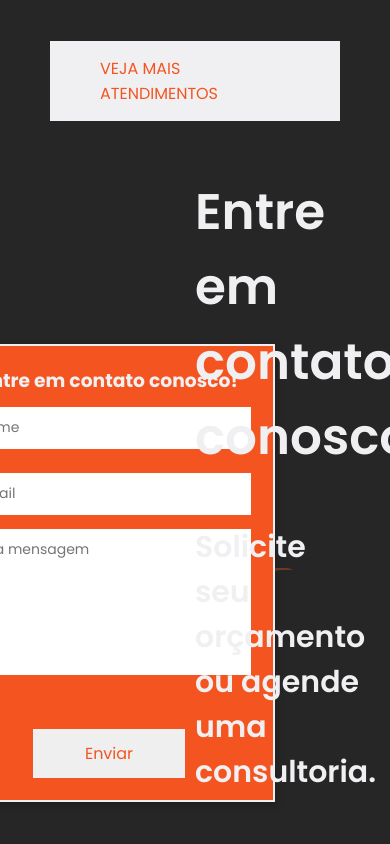
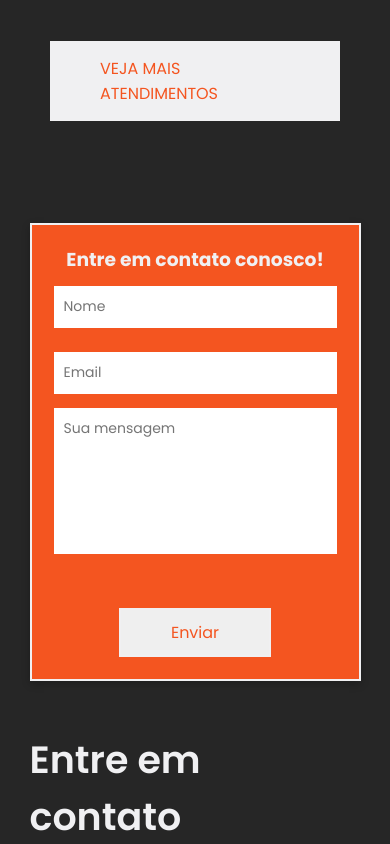
Before and after one commit to itsimoes/guara-site, a React (Create React App) app: page / in a window 390 px wide. Shown: the part 5000-5844 px from the top of the page. Built offline with nearby package versions, Linux system fonts and the light colour scheme.

Commit message:
Contact component MOBILE estilizado

```diff
--- a/src/components/Contact/Contact.tsx
+++ b/src/components/Contact/Contact.tsx
@@ -4,7 +4,7 @@ import ContactForm from "./ContactForm";
 
 const Contact = () => {
   return (
-    <div className="wrapper contact_wrapper">
+    <div id="contact" className="wrapper contact_wrapper">
       <div className="container contact_container">
         <div className="contact_form_container">
           <ContactForm />
--- a/src/components/Contact/style.scss
+++ b/src/components/Contact/style.scss
@@ -136,3 +136,40 @@
       rgba(0, 0, 0, 0.23) 0px 6px 6px;
   }
 }
+
+//media query MOBILE
+@media (max-width: 431px) {
+
+  .contact_wrapper {
+    height: auto;
+    max-height: fit-content;
+
+    &::before {
+      display: none;
+    }
+  }
+
+  .contact_container {
+    flex-direction: column;
+  }
+
+  .contact_form_container {
+    width: auto;
+  }
+  .contact_text_container {
+    width: auto;
+    margin-top: 50px;
+
+    h3 {
+      font-size: 38px;
+    }
+
+    h4 {
+      font-size: 25px; ;
+    }
+  }
+
+  .contact_form_wrapper {
+    width: 100%;
+  }
+}
```
